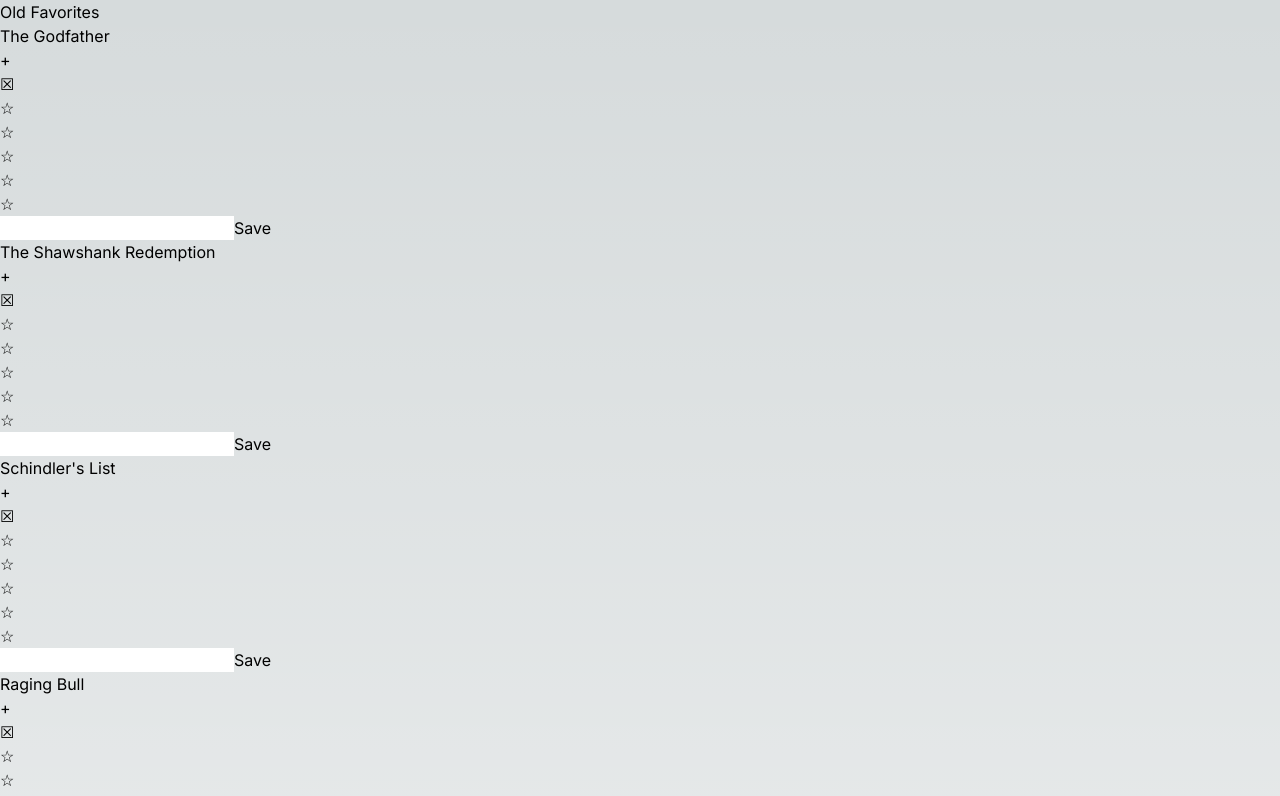
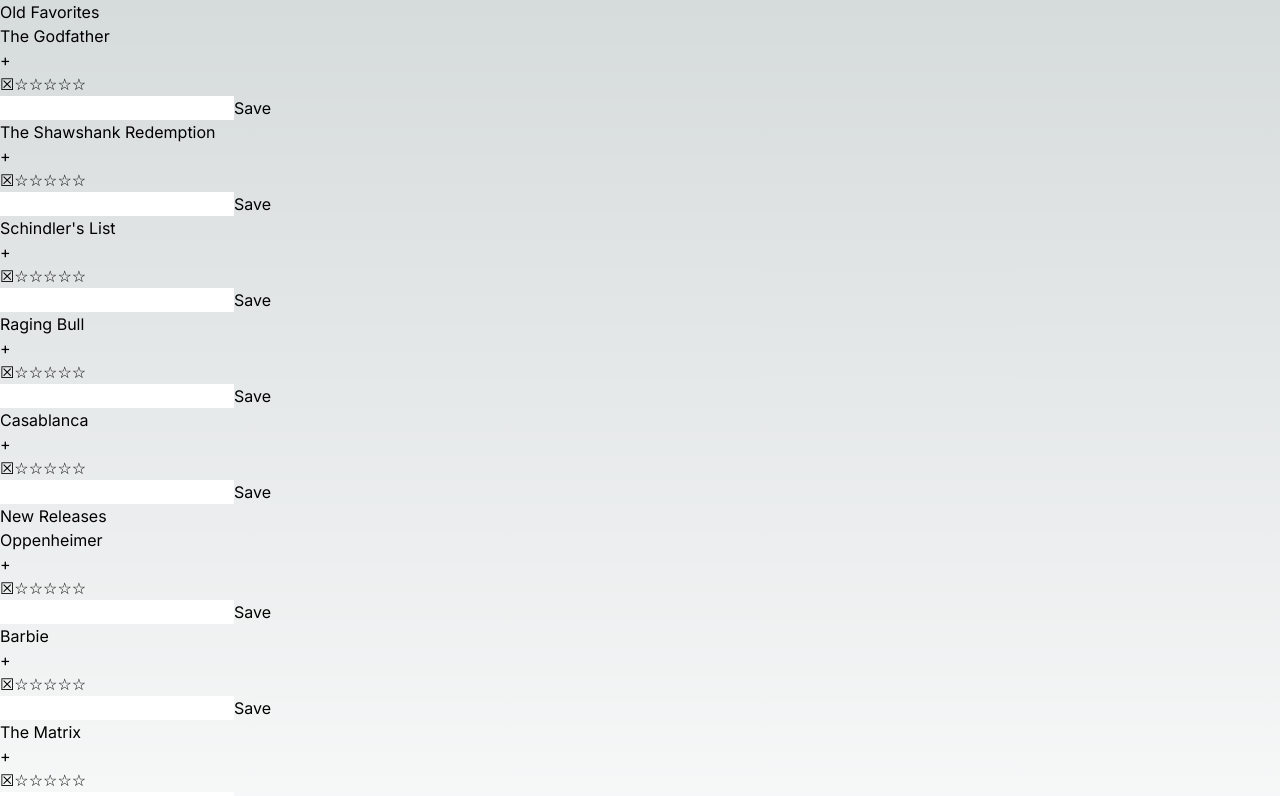
Before and after one commit to jondayton/52-films, a Next.js app: page /queue in a window 1280 px wide. Shown: the top 796 px of the page. Built offline with nearby package versions, Linux system fonts and the light colour scheme.

Commit message:
add linting rules

```diff
--- a/components/MovieCard.tsx
+++ b/components/MovieCard.tsx
@@ -36,6 +36,7 @@
   }, {})
 }
 
+
 export default function MovieCard(props: MovieCardProps): JSX.Element {
   const { movie } = props
   const [rating, setRating] = useState<number>(0)
@@ -66,14 +67,14 @@
         <p>{movie.title}</p>
       </Link>
       <p>{movie.description}</p>
-      <div onClick={addToWatchlist}>+</div>
+      <button onClick={addToWatchlist}>+</button>
       <div>
-        <p onClick={() => addRating(0)}>☒</p>
-        <p onClick={() => addRating(1)}>{rating > 0 ? '★' : '☆'}</p>
-        <p onClick={() => addRating(2)}>{rating > 1 ? '★' : '☆'}</p>
-        <p onClick={() => addRating(3)}>{rating > 2 ? '★' : '☆'}</p>
-        <p onClick={() => addRating(4)}>{rating > 3 ? '★' : '☆'}</p>
-        <p onClick={() => addRating(5)}>{rating > 4 ? '★' : '☆'}</p>
+        <button onClick={() => addRating(0)}>☒</button>
+        <button onClick={() => addRating(1)}>{rating > 0 ? '★' : '☆'}</button>
+        <button onClick={() => addRating(2)}>{rating > 1 ? '★' : '☆'}</button>
+        <button onClick={() => addRating(3)}>{rating > 2 ? '★' : '☆'}</button>
+        <button onClick={() => addRating(4)}>{rating > 3 ? '★' : '☆'}</button>
+        <button onClick={() => addRating(5)}>{rating > 4 ? '★' : '☆'}</button>
       </div>
       <input className={validations.description === false ? 'not-valid' : 'valid'} type="text" onChange={(e) => setDescription(e.target.value)} />
       <button onClick={saveDescription}>Save</button>
```
Also changed, not shown: package.json (+6 -1 lines), .eslintrc.js (added), .eslintrc.json (deleted), 1 other file (tests, documents, lock files or other folders).
